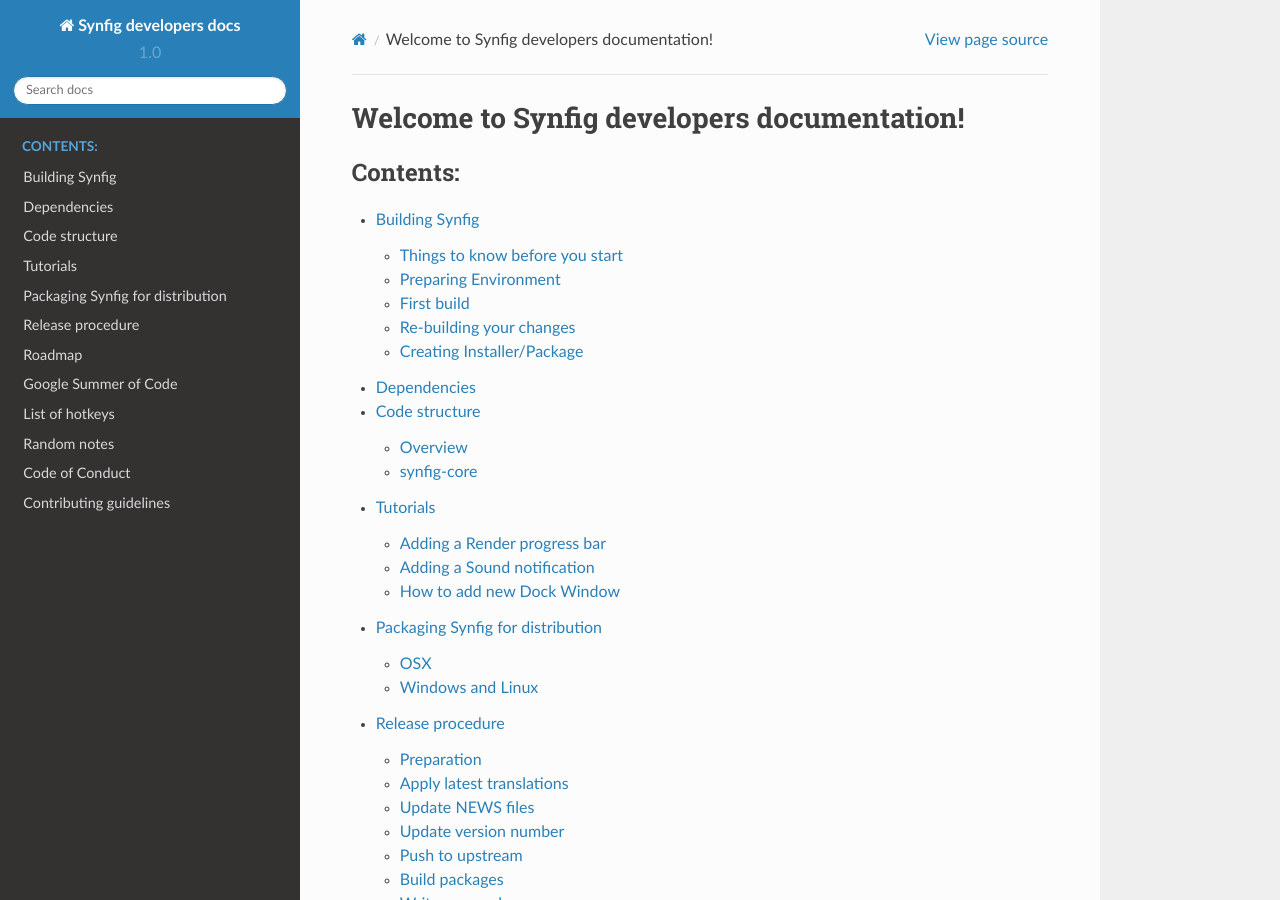
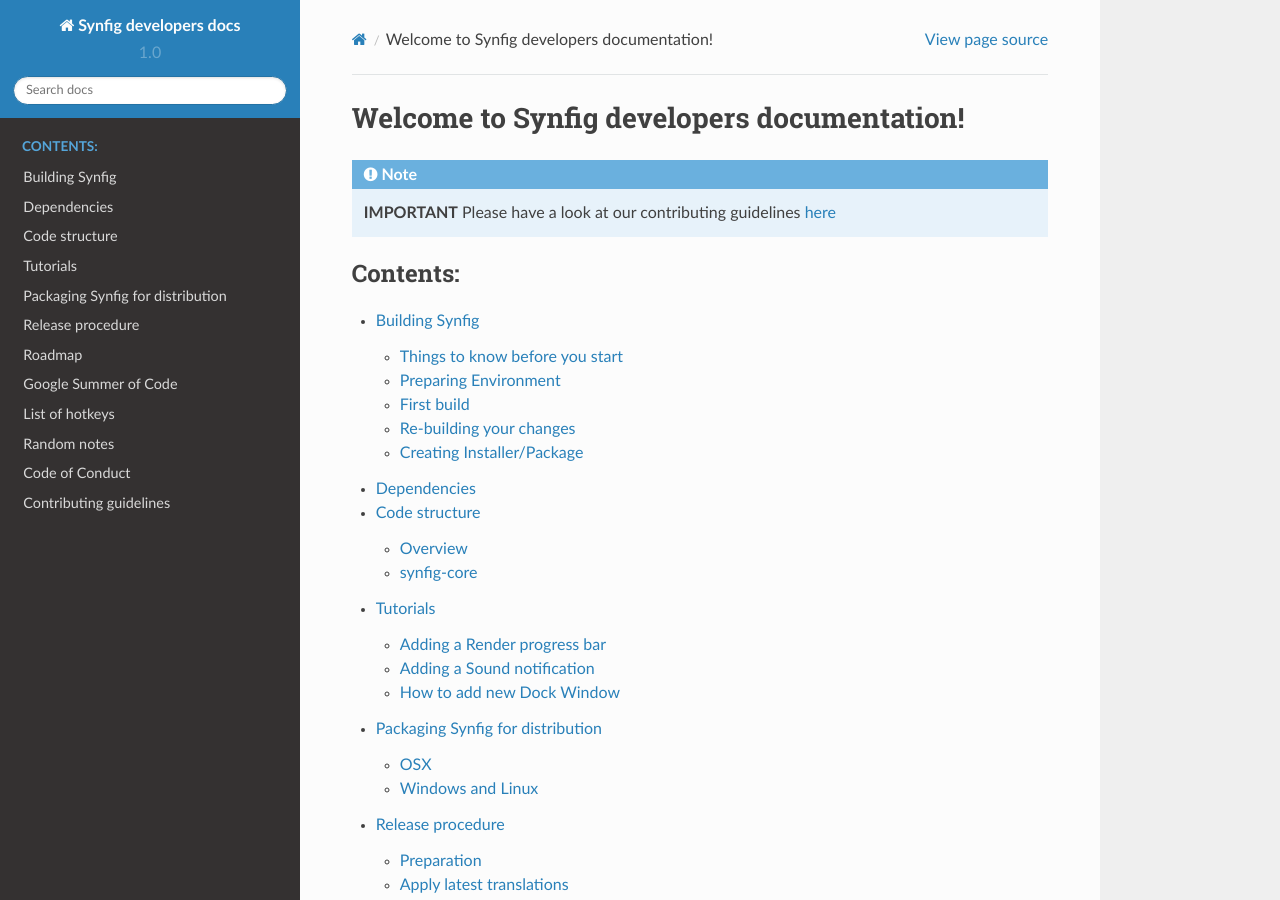
Before and after one commit to synfig/synfig-docs-dev, a Sphinx documentation site: the page built from docs/index.rst, in a window 1280 px wide and 900 px high. Built offline with Sphinx 7.4.7 and the Read the Docs theme 2.0.0, drawn with Linux system fonts in a browser that asks for light colours.

Commit message:
updated guidelines and index

```diff
--- a/docs/community/contribution guidelines.rst
+++ b/docs/community/contribution guidelines.rst
@@ -34,6 +34,11 @@
 
 1. Submitting a pull request
 ~~~~~~~~~~~~~~~~~~~~~~~~~~~~
+
+.. warning::
+    - Before you start working on any issue kindly ensure that someone else is not already working on it by looking at comments.
+    - If no one is working on that issue drop a comment to let everyone know you will be working on it.
+    - We know your time is precious :)
 
 * The smaller the proposed change, the better. If you’d like to propose two unrelated changes, submit two pull requests.
 * The more information, the better. Make judicious use of the pull request body. Describe what changes were made, why you made them, and what impact they will have for users.
--- a/docs/index.rst
+++ b/docs/index.rst
@@ -5,6 +5,10 @@
 
 Welcome to Synfig developers documentation!
 ===========================================================
+.. note::
+    **IMPORTANT**
+    Please have a look at our contributing guidelines `here <https://synfig-docs-dev.readthedocs.io/en/latest/community/contribution%20guidelines.html>`_
+
 
 .. toctree::
    :maxdepth: 2
```
